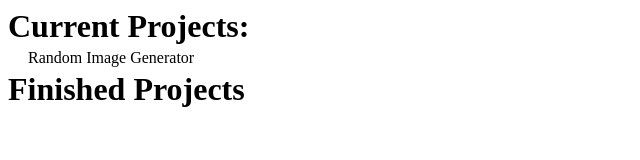
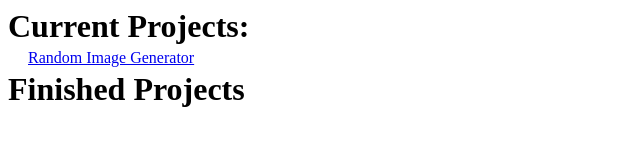
Before and after one commit to sighowe/Canvas-Sandbox, a plain HTML site: page index.html in a window 1280 px wide. Shown: the whole page, without its empty margins (0-640 px from the left). Drawn offline with Linux system fonts and the light colour scheme.

Commit message:
v1.8
+Added Hyperlinks

```diff
--- a/index.html
+++ b/index.html
@@ -9,7 +9,7 @@
             Current Projects:
         </h1>
 
-            <p href="/randomimg.html">&nbsp;&nbsp;&nbsp;&nbsp;&nbsp;Random Image Generator</p>
+            <p>&nbsp;&nbsp;&nbsp;&nbsp;&nbsp;<a href="randomimg.html">Random Image Generator</a></p>
         <h1>
             Finished Projects
         </h1>
```
